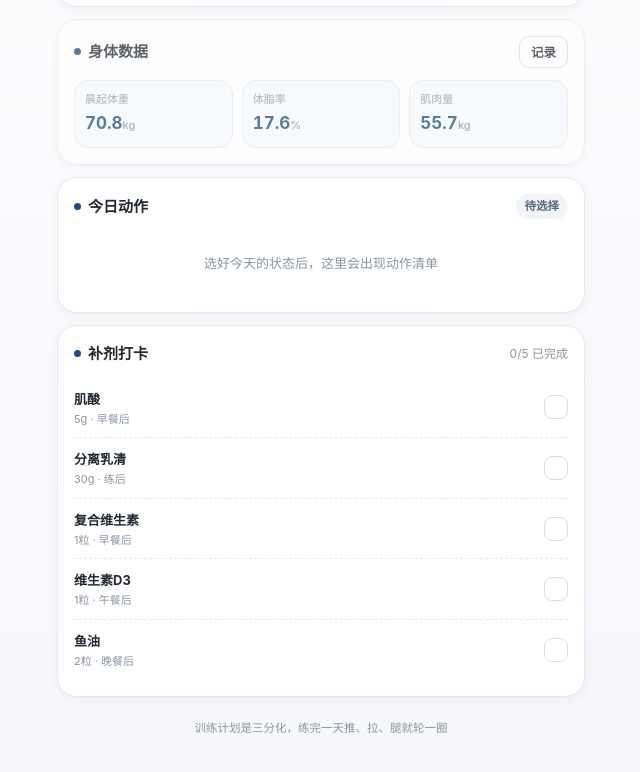
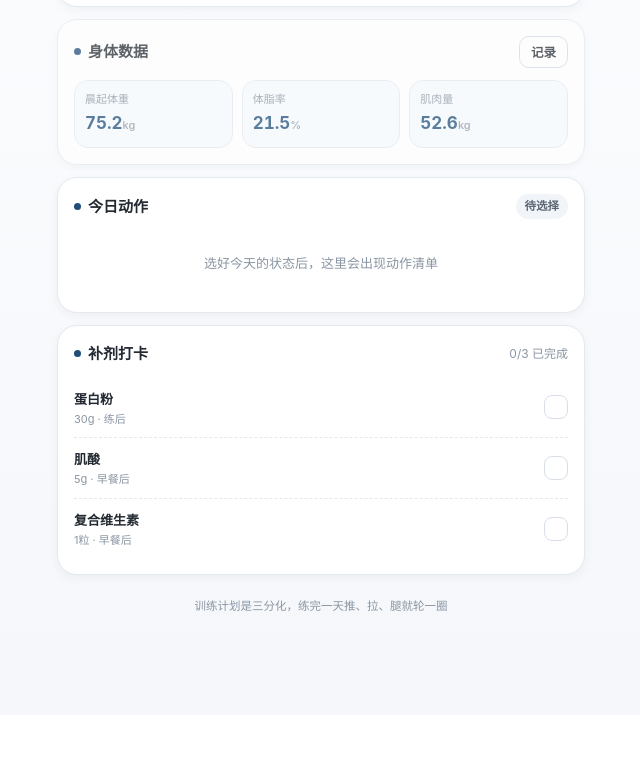
Before and after one commit to 253631672/fitness-workbench, a plain HTML site: page fitness-workbench.html in a window 1280 px wide. Shown: the part 804-1576 px from the top of the page, without its empty margins (319-959 px from the left). After the commit the page ends 1519 px from the top, so only its background shows below. Drawn offline with Linux system fonts and the light colour scheme.

Commit message:
清理演示数据：移除全部个人痕迹，改用通用示例数据

```diff
--- a/fitness-workbench.html
+++ b/fitness-workbench.html
@@ -356,39 +356,37 @@ const TYPE_META={
 };
 const PLANS={
   '推':[
-    {n:'杠铃卧推',s:4,r:'8-10',w:60},
-    {n:'上斜哑铃卧推',s:3,r:'10-12',w:22},
-    {n:'坐姿哑铃推肩',s:3,r:'10-12',w:16},
-    {n:'哑铃侧平举',s:3,r:'12-15',w:8},
-    {n:'绳索下压',s:3,r:'12',w:25},
+    {n:'杠铃卧推',s:4,r:'8-10',w:40},
+    {n:'上斜哑铃卧推',s:3,r:'10-12',w:16},
+    {n:'坐姿哑铃推肩',s:3,r:'10-12',w:12},
+    {n:'哑铃侧平举',s:3,r:'12-15',w:6},
+    {n:'绳索下压',s:3,r:'12',w:20},
     {n:'悬垂举腿',s:3,r:'12-15',w:0},
-    {n:'绳索跪姿卷腹',s:3,r:'15',w:20}
+    {n:'绳索跪姿卷腹',s:3,r:'15',w:15}
   ],
   '拉':[
     {n:'引体向上',s:4,r:'6-10',w:0},
-    {n:'杠铃划船',s:4,r:'8-10',w:50},
-    {n:'高位下拉',s:3,r:'10-12',w:45},
-    {n:'坐姿绳索划船',s:3,r:'12',w:40},
-    {n:'面拉',s:3,r:'15',w:20},
-    {n:'哑铃弯举',s:3,r:'12',w:10},
+    {n:'杠铃划船',s:4,r:'8-10',w:40},
+    {n:'高位下拉',s:3,r:'10-12',w:40},
+    {n:'坐姿绳索划船',s:3,r:'12',w:35},
+    {n:'面拉',s:3,r:'15',w:15},
+    {n:'哑铃弯举',s:3,r:'12',w:8},
     {n:'悬垂举腿',s:3,r:'12-15',w:0}
   ],
   '腿':[
-    {n:'杠铃深蹲',s:4,r:'8-10',w:70},
-    {n:'罗马尼亚硬拉',s:4,r:'10',w:60},
-    {n:'腿举',s:3,r:'12-15',w:100},
-    {n:'腿屈伸',s:3,r:'15',w:40},
-    {n:'坐姿腿弯举',s:3,r:'15',w:35},
-    {n:'站姿提踵',s:4,r:'15-20',w:30},
+    {n:'杠铃深蹲',s:4,r:'8-10',w:60},
+    {n:'罗马尼亚硬拉',s:4,r:'10',w:50},
+    {n:'腿举',s:3,r:'12-15',w:80},
+    {n:'腿屈伸',s:3,r:'15',w:30},
+    {n:'坐姿腿弯举',s:3,r:'15',w:25},
+    {n:'站姿提踵',s:4,r:'15-20',w:20},
     {n:'悬垂举腿',s:3,r:'12-15',w:0}
   ]
 };
 const SUPPS=[
+  {n:'蛋白粉',d:'30g',t:'练后'},
   {n:'肌酸',d:'5g',t:'早餐后'},
-  {n:'分离乳清',d:'30g',t:'练后'},
-  {n:'复合维生素',d:'1粒',t:'早餐后'},
-  {n:'维生素D3',d:'1粒',t:'午餐后'},
-  {n:'鱼油',d:'2粒',t:'晚餐后'}
+  {n:'复合维生素',d:'1粒',t:'早餐后'}
 ];
 const QUEUE=['推','拉','腿'];
 
@@ -414,14 +412,14 @@ function demoData(){
     todayType:'', today:{},
     sessions,
     body:[
-      {date:ymd(new Date(t.getTime()-20*DAY)),weight:69.5,bf:18.7,muscle:54.5},
-      {date:ymd(new Date(t.getTime()-13*DAY)),weight:70.2,bf:18.2,muscle:55.0},
-      {date:ymd(new Date(t.getTime()-6*DAY)),weight:70.8,bf:17.8,muscle:55.4},
-      {date:ymd(new Date(t.getTime()-1*DAY)),weight:70.8,bf:17.6,muscle:55.7}
+      {date:ymd(new Date(t.getTime()-20*DAY)),weight:75.0,bf:22.4,muscle:52.0},
+      {date:ymd(new Date(t.getTime()-13*DAY)),weight:75.4,bf:22.0,muscle:52.2},
+      {date:ymd(new Date(t.getTime()-6*DAY)),weight:74.8,bf:21.7,muscle:52.5},
+      {date:ymd(new Date(t.getTime()-1*DAY)),weight:75.2,bf:21.5,muscle:52.6}
     ],
     measures:[
-      {date:ymd(new Date(t.getTime()-24*DAY)),chest:96,waist:80,arm:33,thigh:56},
-      {date:ymd(new Date(t.getTime()-10*DAY)),chest:97.5,waist:79,arm:33.5,thigh:57}
+      {date:ymd(new Date(t.getTime()-24*DAY)),chest:100,waist:84,arm:35,thigh:58},
+      {date:ymd(new Date(t.getTime()-10*DAY)),chest:100.5,waist:83.5,arm:35.2,thigh:58.3}
     ],
     supps:{},
     startDate:ymd(new Date(t.getTime()-27*DAY))
```
Also changed, not shown: screenshots/01-today.png, screenshots/02-plan.png, screenshots/03-log.png.
